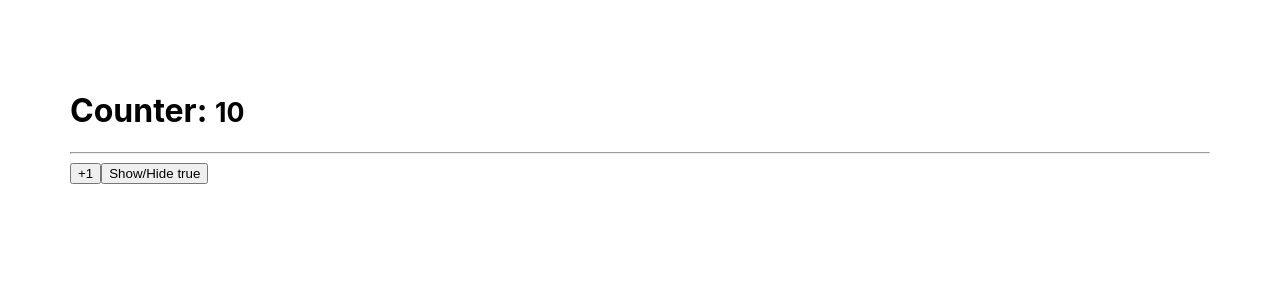
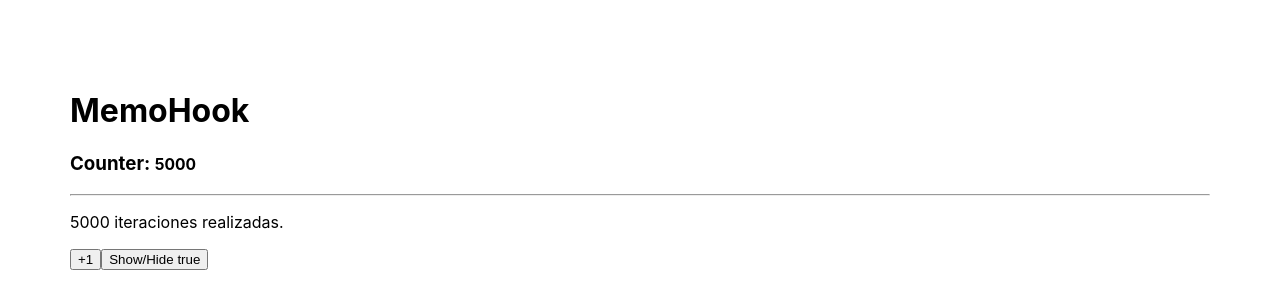
Before and after one commit to Sergioeabarcaf/hook-app, a React (Create React App) app: page / in a window 1280 px wide. Shown: the top 308 px of the page. Built offline with nearby package versions, Linux system fonts and the light colour scheme; the HTML template or start-up script is replaced by a standard one.

Commit message:
FEAT: using useMemo

```diff
--- /dev/null
+++ b/src/components/memos/MemoHook.tsx
@@ -0,0 +1,34 @@
+import React, { useState, useMemo } from 'react';
+import { useCounter } from '../../hooks/useCounter';
+import { procesoPesado } from '../../helpers/procesoPesado';
+
+import '../useEffect/SimpleForm.css';
+
+export const MemoHook = () => {
+
+  const { counter, increment } = useCounter( 5000 );
+  const [show, setShow] = useState( true );
+
+  const memoProcesoPesado =  useMemo(() => procesoPesado(counter), [ counter ]);
+
+  return (
+    <div>
+      <h1>MemoHook</h1>
+      <h3>Counter: <small>{ counter }</small> </h3>
+      <hr/>
+      <p> { memoProcesoPesado } </p>
+      <button
+        className='btn btn-primary'
+        onClick={ e => increment() }
+      >
+        +1
+      </button>
+      <button
+        className='btn btn-outline-primary'
+        onClick={ () => { setShow(!show) } }
+      >
+        Show/Hide {String( show )}
+      </button>
+    </div>
+  )
+}
--- /dev/null
+++ b/src/helpers/procesoPesado.tsx
@@ -0,0 +1,9 @@
+
+
+export const procesoPesado = ( iteraciones: number ) => {
+  for( let i = 0; i < iteraciones; i++){
+    console.log('estamos trabajando...');
+  }
+
+  return `${iteraciones} iteraciones realizadas.`
+}
--- a/src/index.tsx
+++ b/src/index.tsx
@@ -10,12 +10,13 @@ import * as serviceWorker from './serviceWorker';
 // import { MultipleCustomHook } from './components/examples/MultipleCustomHook';
 // import { FocusScreen } from './components/useRef/FocusScreen';
 // import { ExampleRealRef } from './components/useRef/ExampleRealRef';
-import { LayoutEffect } from './components/useLayoutEffect/LayoutEffect';
-import { Memorize } from './components/memos/Memorize';
+// import { LayoutEffect } from './components/useLayoutEffect/LayoutEffect';
+// import { Memorize } from './components/memos/Memorize';
+import { MemoHook } from './components/memos/MemoHook';
 
 ReactDOM.render(
   <React.StrictMode>
-    <Memorize />
+    <MemoHook />
   </React.StrictMode>,
   document.getElementById('root')
 );
```
